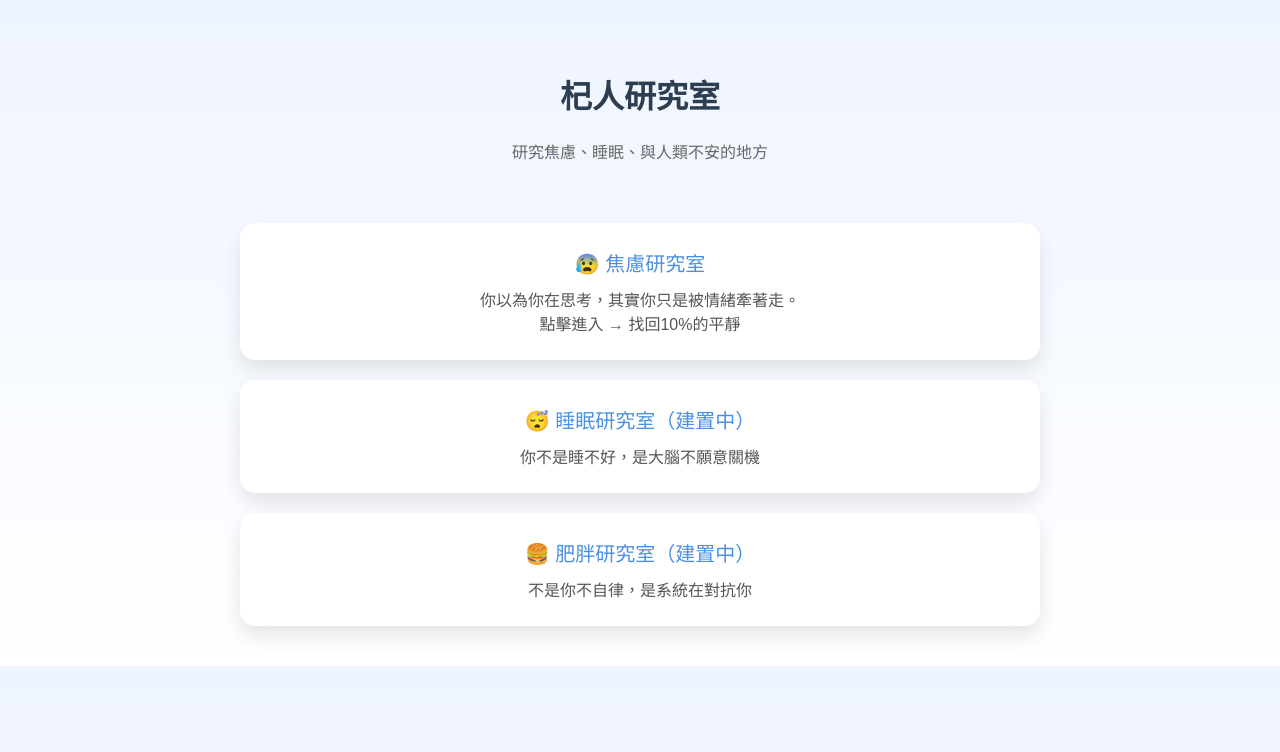
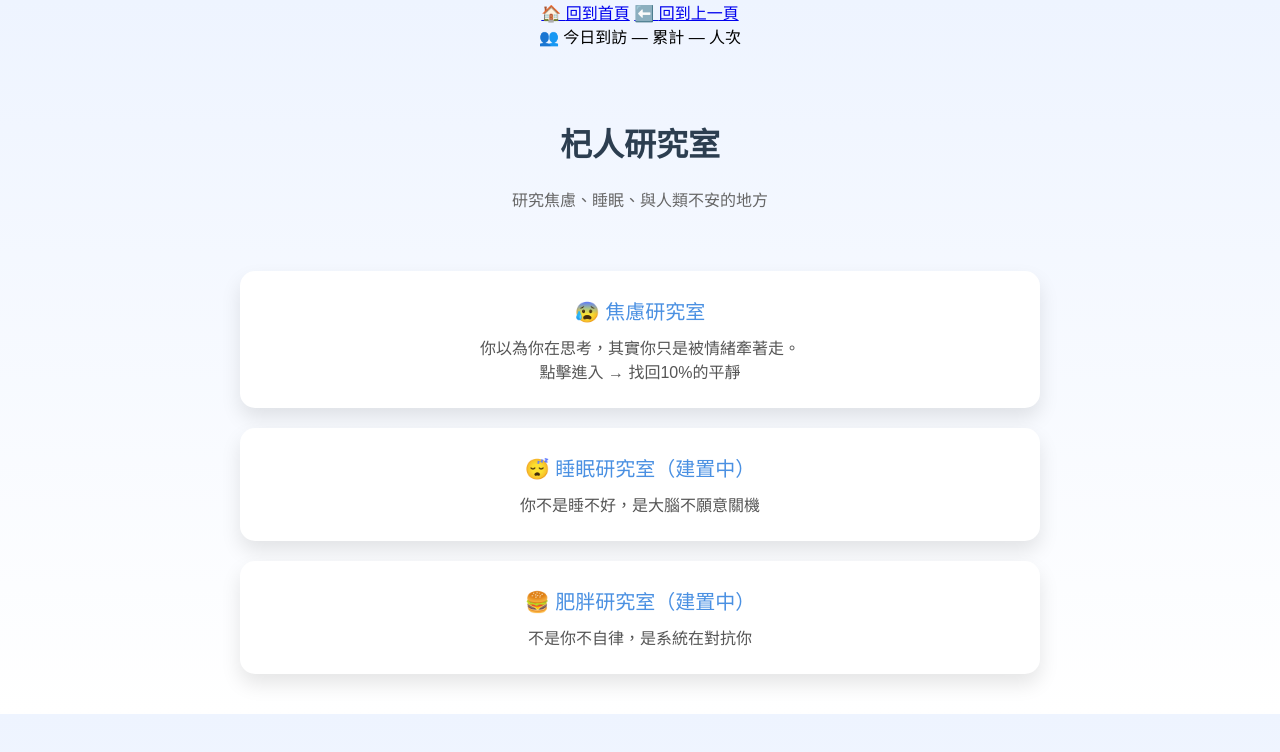
Before and after one commit to d8600010-gmail/DRJimmyHealthExaminationMedicalEducation, a plain HTML site: page anxiety.html in a window 1280 px wide. Drawn offline with Linux system fonts and the light colour scheme.

Commit message:
Update anxiety.html

```diff
--- a/anxiety.html
+++ b/anxiety.html
@@ -5,6 +5,17 @@
 <meta charset="UTF-8">
 <meta name="viewport" content="width=device-width, initial-scale=1.0">
 <title>杞人研究室</title>
+    <nav class="top-nav">
+  <div class="nav-left">
+    <a href="https://d8600010-gmail.github.io/DRJimmyHealthExaminationMedicalEducation/" class="nav-link">🏠 <span>回到首頁</span></a>
+    <a href="javascript:history.back()" class="nav-link">⬅️ <span>回到上一頁</span></a>
+  </div>
+  <div class="visitor-badge">
+    <span class="vb-label">👥 今日到訪</span>
+    <span class="vb-count" id="today-count">—</span>
+    <span class="vb-sub">累計 <span id="total-count">—</span> 人次</span>
+  </div>
+</nav>
 
 <style>
 body {
```
